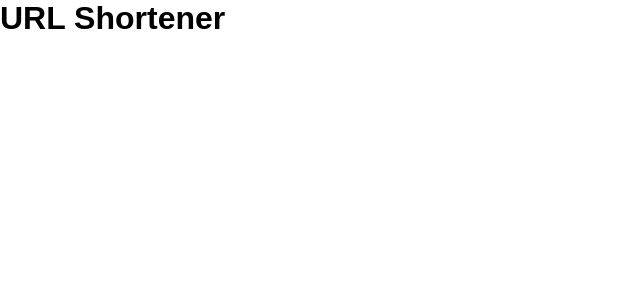
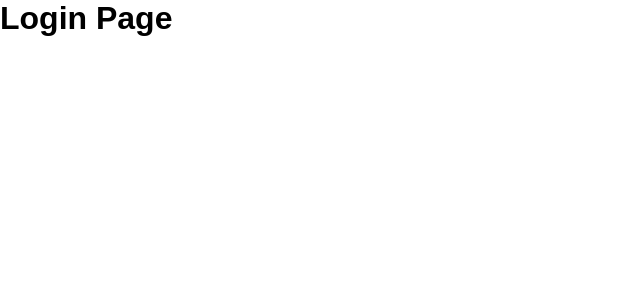
Before and after one commit to abhirajkr16/URL-Shortner, a React app in the folder frontend/: page /login in a window 1280 px wide. Shown: the top 300 px of the page, without its empty margins (0-640 px from the left). Built offline with nearby package versions, Linux system fonts and the light colour scheme; the HTML template or start-up script is replaced by a standard one.

Commit message:
feat(frontend): configure basic application routing

```diff
--- a/frontend/package.json
+++ b/frontend/package.json
@@ -11,7 +11,8 @@
   },
   "dependencies": {
     "react": "^19.2.7",
-    "react-dom": "^19.2.7"
+    "react-dom": "^19.2.7",
+    "react-router-dom": "^7.18.1"
   },
   "devDependencies": {
     "@eslint/js": "^10.0.1",
--- a/frontend/src/App.jsx
+++ b/frontend/src/App.jsx
@@ -1,6 +1,20 @@
+import { Routes, Route } from "react-router-dom";
+
+import Home from "./pages/Home";
+import Login from "./pages/Login";
+import Register from "./pages/Register";
+import Dashboard from "./pages/Dashboard";
+import NotFound from "./pages/NotFound";
+
 function App() {
     return (
-        <h1>URL Shortener</h1>
+        <Routes>
+            <Route path="/" element={<Home />} />
+            <Route path="/login" element={<Login />} />
+            <Route path="/register" element={<Register />} />
+            <Route path="/dashboard" element={<Dashboard />} />
+            <Route path="*" element={<NotFound />} />
+        </Routes>
     );
 }
 
--- a/frontend/src/main.jsx
+++ b/frontend/src/main.jsx
@@ -1,10 +1,13 @@
 import { StrictMode } from "react";
 import { createRoot } from "react-dom/client";
+import {BrowserRouter} from "react-router-dom";
 import "./index.css";
 import App from "./App.jsx";
 
 createRoot(document.getElementById("root")).render(
     <StrictMode>
-        <App />
+        <BrowserRouter>
+            <App />
+        </BrowserRouter>
     </StrictMode>
 );
--- /dev/null
+++ b/frontend/src/pages/Dashboard.jsx
@@ -0,0 +1,7 @@
+function Dashboard() {
+    return (
+        <h1>Dashboard Page</h1>
+    );
+}
+
+export default Dashboard;
--- /dev/null
+++ b/frontend/src/pages/Home.jsx
@@ -0,0 +1,7 @@
+function Home(){
+    return(
+        <h1>Home Page</h1>
+    );
+}
+
+export default Home;
--- /dev/null
+++ b/frontend/src/pages/Login.jsx
@@ -0,0 +1,7 @@
+function Login() {
+    return (
+        <h1>Login Page</h1>
+    );
+}
+
+export default Login;
--- /dev/null
+++ b/frontend/src/pages/NotFound.jsx
@@ -0,0 +1,7 @@
+function NotFound() {
+    return (
+        <h1>Not Found</h1>
+    );
+}
+
+export default NotFound;
--- /dev/null
+++ b/frontend/src/pages/Register.jsx
@@ -0,0 +1,7 @@
+function Register() {
+    return (
+        <h1>Register Page</h1>
+    );
+}
+
+export default Register;
```
Also changed, not shown: 1 other file (tests, documents, lock files or other folders).
